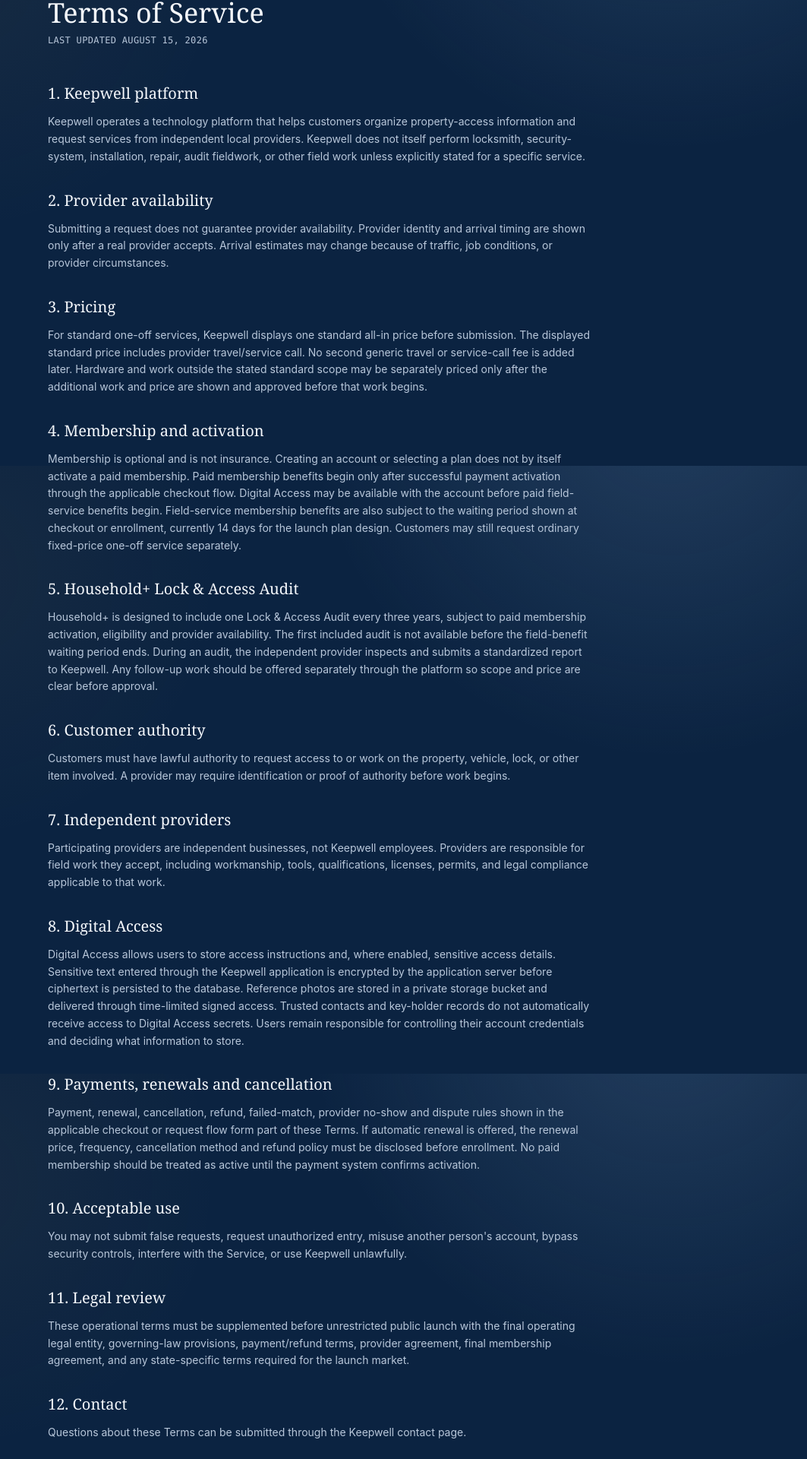
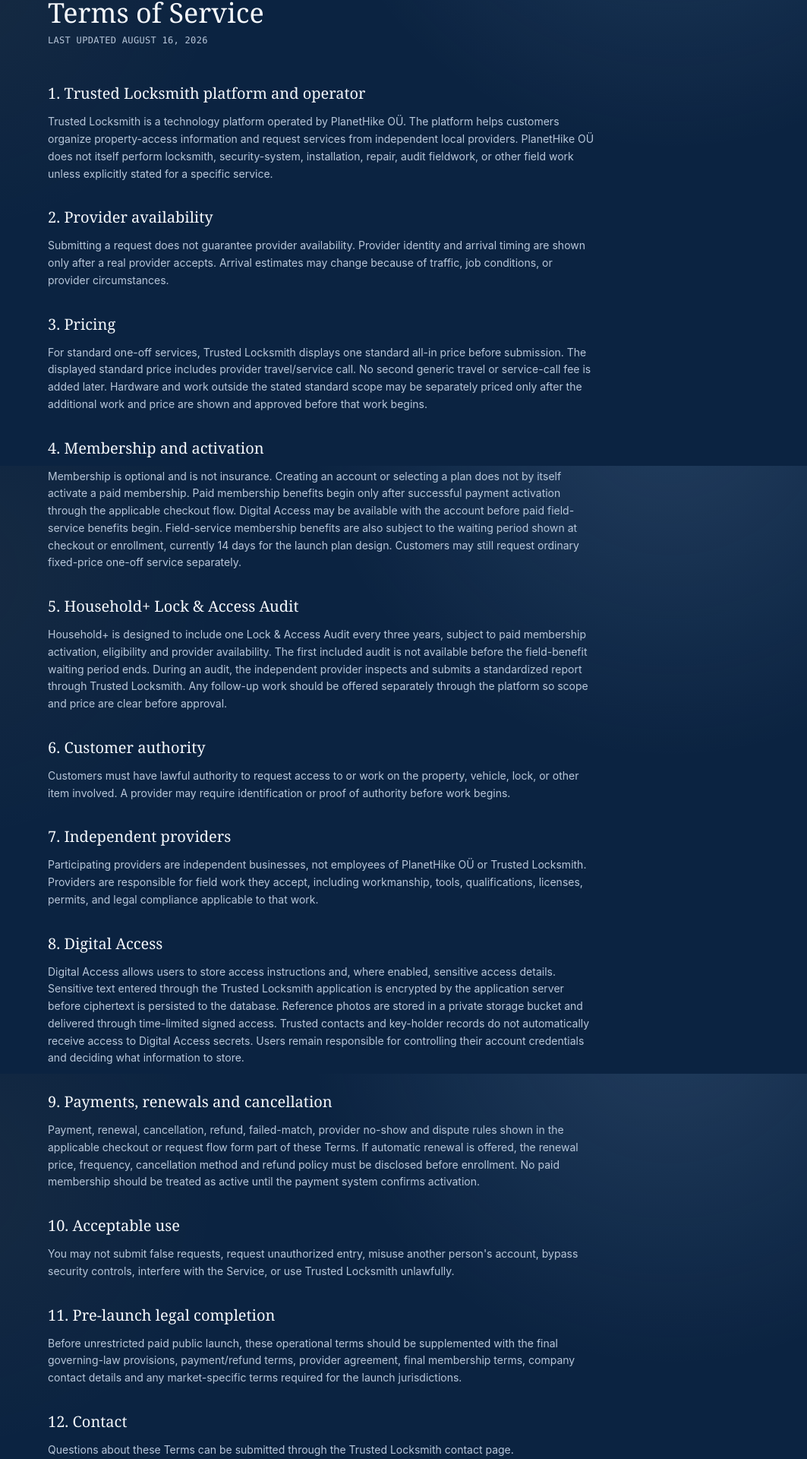
Before and after one commit to unikmo/Keepwell, a Next.js app: page /terms in a window 1280 px wide. Shown: the part 187-2107 px from the top of the page at 76% size, without its empty margins (217-1280 px from the left). Built offline with nearby package versions, Linux system fonts and the light colour scheme; no server answers.

Commit message:
Set PlanetHike OÜ as Trusted Locksmith operator in terms

```diff
--- a/src/app/terms/page.tsx
+++ b/src/app/terms/page.tsx
@@ -2,27 +2,27 @@ import type { Metadata } from "next";
 import { LegalDoc, LegalSection } from "@/components/LegalDoc";
 
 export const metadata: Metadata = {
-  title: "Terms of Service — Keepwell",
-  description: "Terms governing use of the Keepwell property-access marketplace and membership features.",
+  title: "Terms of Service — Trusted Locksmith",
+  description: "Terms governing use of the Trusted Locksmith platform, locksmith marketplace and membership features.",
   alternates: { canonical: "/terms" },
   robots: { index: false },
 };
 
 export default function TermsPage() {
   return (
-    <LegalDoc title="Terms of Service" lastUpdated="August 15, 2026">
-      <LegalSection title="1. Keepwell platform"><p>Keepwell operates a technology platform that helps customers organize property-access information and request services from independent local providers. Keepwell does not itself perform locksmith, security-system, installation, repair, audit fieldwork, or other field work unless explicitly stated for a specific service.</p></LegalSection>
+    <LegalDoc title="Terms of Service" lastUpdated="August 16, 2026">
+      <LegalSection title="1. Trusted Locksmith platform and operator"><p>Trusted Locksmith is a technology platform operated by PlanetHike OÜ. The platform helps customers organize property-access information and request services from independent local providers. PlanetHike OÜ does not itself perform locksmith, security-system, installation, repair, audit fieldwork, or other field work unless explicitly stated for a specific service.</p></LegalSection>
       <LegalSection title="2. Provider availability"><p>Submitting a request does not guarantee provider availability. Provider identity and arrival timing are shown only after a real provider accepts. Arrival estimates may change because of traffic, job conditions, or provider circumstances.</p></LegalSection>
-      <LegalSection title="3. Pricing"><p>For standard one-off services, Keepwell displays one standard all-in price before submission. The displayed standard price includes provider travel/service call. No second generic travel or service-call fee is added later. Hardware and work outside the stated standard scope may be separately priced only after the additional work and price are shown and approved before that work begins.</p></LegalSection>
+      <LegalSection title="3. Pricing"><p>For standard one-off services, Trusted Locksmith displays one standard all-in price before submission. The displayed standard price includes provider travel/service call. No second generic travel or service-call fee is added later. Hardware and work outside the stated standard scope may be separately priced only after the additional work and price are shown and approved before that work begins.</p></LegalSection>
       <LegalSection title="4. Membership and activation"><p>Membership is optional and is not insurance. Creating an account or selecting a plan does not by itself activate a paid membership. Paid membership benefits begin only after successful payment activation through the applicable checkout flow. Digital Access may be available with the account before paid field-service benefits begin. Field-service membership benefits are also subject to the waiting period shown at checkout or enrollment, currently 14 days for the launch plan design. Customers may still request ordinary fixed-price one-off service separately.</p></LegalSection>
-      <LegalSection title="5. Household+ Lock & Access Audit"><p>Household+ is designed to include one Lock & Access Audit every three years, subject to paid membership activation, eligibility and provider availability. The first included audit is not available before the field-benefit waiting period ends. During an audit, the independent provider inspects and submits a standardized report to Keepwell. Any follow-up work should be offered separately through the platform so scope and price are clear before approval.</p></LegalSection>
+      <LegalSection title="5. Household+ Lock & Access Audit"><p>Household+ is designed to include one Lock & Access Audit every three years, subject to paid membership activation, eligibility and provider availability. The first included audit is not available before the field-benefit waiting period ends. During an audit, the independent provider inspects and submits a standardized report through Trusted Locksmith. Any follow-up work should be offered separately through the platform so scope and price are clear before approval.</p></LegalSection>
       <LegalSection title="6. Customer authority"><p>Customers must have lawful authority to request access to or work on the property, vehicle, lock, or other item involved. A provider may require identification or proof of authority before work begins.</p></LegalSection>
-      <LegalSection title="7. Independent providers"><p>Participating providers are independent businesses, not Keepwell employees. Providers are responsible for field work they accept, including workmanship, tools, qualifications, licenses, permits, and legal compliance applicable to that work.</p></LegalSection>
-      <LegalSection title="8. Digital Access"><p>Digital Access allows users to store access instructions and, where enabled, sensitive access details. Sensitive text entered through the Keepwell application is encrypted by the application server before ciphertext is persisted to the database. Reference photos are stored in a private storage bucket and delivered through time-limited signed access. Trusted contacts and key-holder records do not automatically receive access to Digital Access secrets. Users remain responsible for controlling their account credentials and deciding what information to store.</p></LegalSection>
+      <LegalSection title="7. Independent providers"><p>Participating providers are independent businesses, not employees of PlanetHike OÜ or Trusted Locksmith. Providers are responsible for field work they accept, including workmanship, tools, qualifications, licenses, permits, and legal compliance applicable to that work.</p></LegalSection>
+      <LegalSection title="8. Digital Access"><p>Digital Access allows users to store access instructions and, where enabled, sensitive access details. Sensitive text entered through the Trusted Locksmith application is encrypted by the application server before ciphertext is persisted to the database. Reference photos are stored in a private storage bucket and delivered through time-limited signed access. Trusted contacts and key-holder records do not automatically receive access to Digital Access secrets. Users remain responsible for controlling their account credentials and deciding what information to store.</p></LegalSection>
       <LegalSection title="9. Payments, renewals and cancellation"><p>Payment, renewal, cancellation, refund, failed-match, provider no-show and dispute rules shown in the applicable checkout or request flow form part of these Terms. If automatic renewal is offered, the renewal price, frequency, cancellation method and refund policy must be disclosed before enrollment. No paid membership should be treated as active until the payment system confirms activation.</p></LegalSection>
-      <LegalSection title="10. Acceptable use"><p>You may not submit false requests, request unauthorized entry, misuse another person's account, bypass security controls, interfere with the Service, or use Keepwell unlawfully.</p></LegalSection>
-      <LegalSection title="11. Legal review"><p>These operational terms must be supplemented before unrestricted public launch with the final operating legal entity, governing-law provisions, payment/refund terms, provider agreement, final membership agreement, and any state-specific terms required for the launch market.</p></LegalSection>
-      <LegalSection title="12. Contact"><p>Questions about these Terms can be submitted through the Keepwell contact page.</p></LegalSection>
+      <LegalSection title="10. Acceptable use"><p>You may not submit false requests, request unauthorized entry, misuse another person's account, bypass security controls, interfere with the Service, or use Trusted Locksmith unlawfully.</p></LegalSection>
+      <LegalSection title="11. Pre-launch legal completion"><p>Before unrestricted paid public launch, these operational terms should be supplemented with the final governing-law provisions, payment/refund terms, provider agreement, final membership terms, company contact details and any market-specific terms required for the launch jurisdictions.</p></LegalSection>
+      <LegalSection title="12. Contact"><p>Questions about these Terms can be submitted through the Trusted Locksmith contact page.</p></LegalSection>
     </LegalDoc>
   );
 }
```
